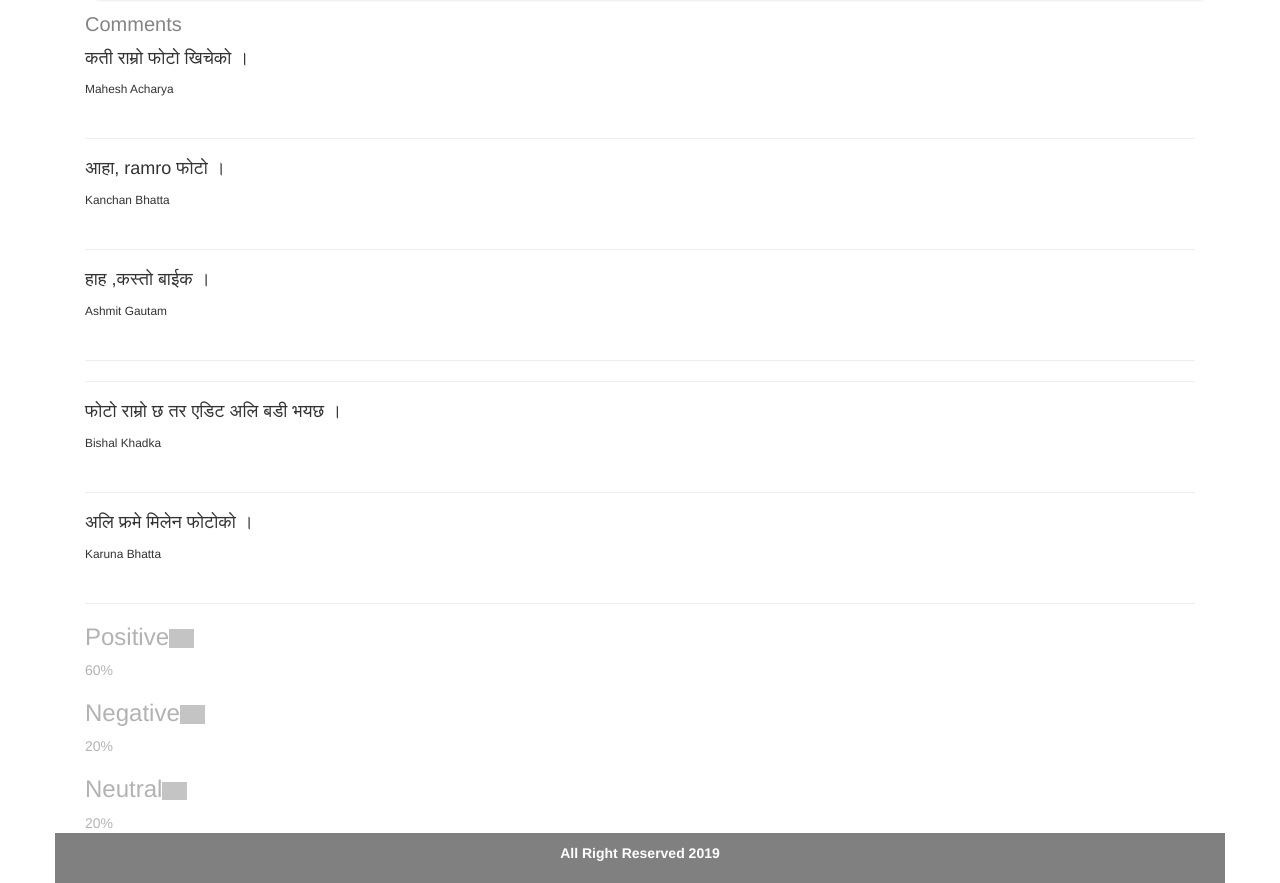
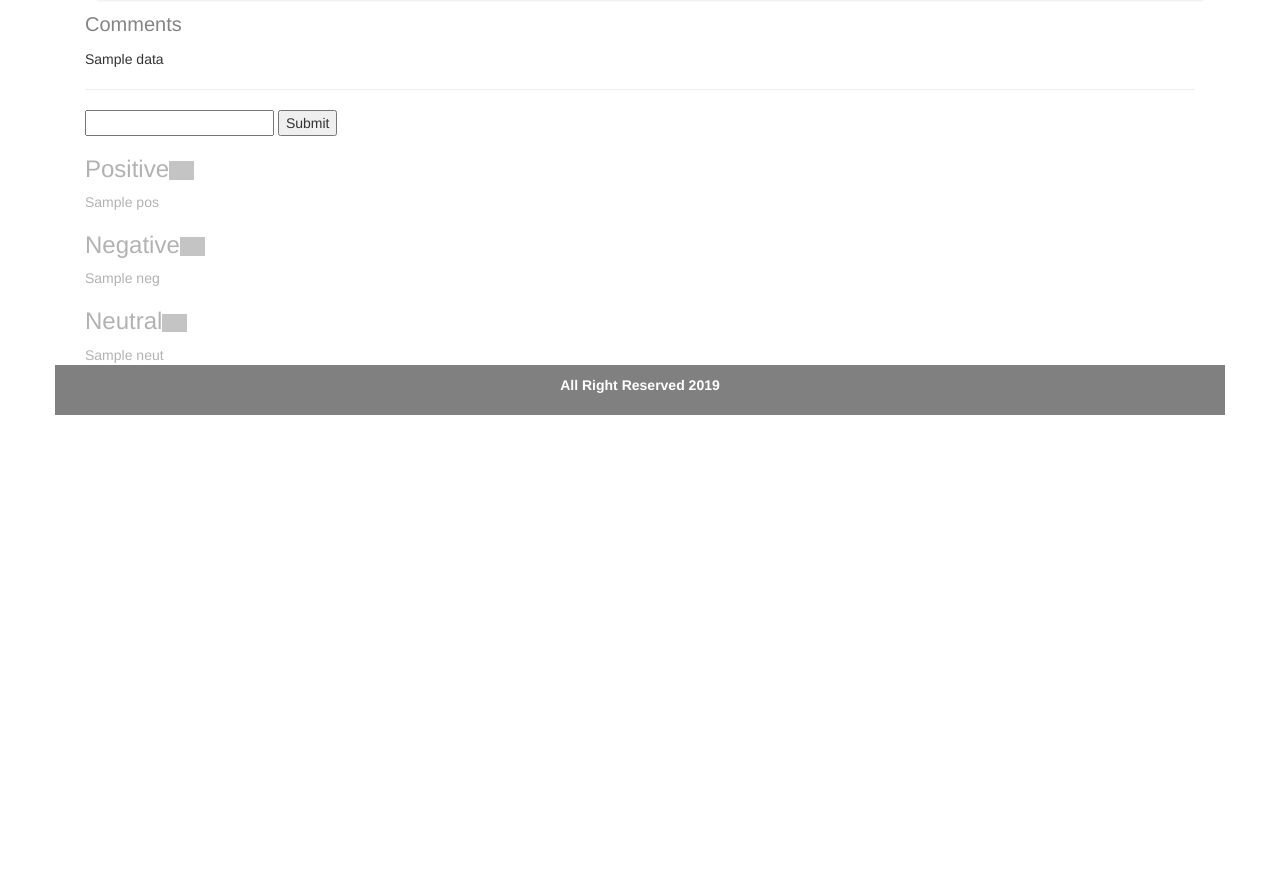
Before and after one commit to smaheshacharya/SentimentAnalysisInDjango, a Django app: template templates/blog.html in a window 1280 px wide. Shown: the part 544-1427 px from the top of the page. After the commit the page ends 959 px from the top, so only its background shows below. Run offline with Django 3.2, Linux system fonts and the light colour scheme; the template is opened without the code that fills it: most values are stand-ins (such as "Sample title", 1, 10 or a date in 2020); parts of the project's set-up code (start-up, migrations or seed data) failed here and were passed over; some libraries are stand-ins or nearby versions; grey boxes are pictures that could not be loaded.

Commit message:
add file and code

```diff
--- a/polls/models.py
+++ b/polls/models.py
@@ -1,10 +1,11 @@
 from django.db import models
 from django import forms
+from datetime import datetime
 
 # Create your models here.
 class Question(models.Model):
     question_text = models.CharField(max_length=200)
-    pub_date = models.DateTimeField('date published')
+    pub_date = models.DateTimeField('date published',default=datetime.now())
 
 
     def __str__(self):
--- a/templates/blog.html
+++ b/templates/blog.html
@@ -9,39 +9,16 @@
 
       <img style="width:100% ;height:500px; margin: 10px; border-radius: .3em; " class="img-thumbnail" src="{% static 'img/123.jpg' %}" alt="positive">
       <p style="color: balck; opacity: 0.6; font-size: 20px;">Comments</p>
+      {% for data in data %}
+        {{data}}<hr>
+      {% endfor  %}
+    <form method='get' action='/comment/'>{% csrf_token %}
+      <input type="text" name="comment" id="comment">
+      <button>Submit</button>
+    </form>
 
-      <h4>कती राम्रो फोटो खिचेको ।</h4>
-     <small>Mahesh Acharya</small>
-      <br>
-      <br>
-      <hr>
 
-       <h4>आहा, ramro फोटो ।</h4>
-       <small>Kanchan Bhatta</small>
-       <br>
-       <br>
-       <hr>
-
-       <h4>हाह ,कस्तो बाईक । </h4>
-       <small>Ashmit Gautam</small>
-       <br>
-       <br>
-       <hr>
-       <hr>
-
-      <h4>फोटो राम्रो छ तर एडिट अलि बडी भयछ ।</h4>
-      <small>Bishal Khadka</small>
-      <br>
-      <br>
-      <hr>
-
-       <h4>अलि फ्रमे मिलेन  फोटोको । </h4>
-      <small>Karuna Bhatta</small>
-      <br>
-      <br>
-      <hr>
-
-      <span style="color: gray; opacity: .6;"><h3>Positive<i><img style="width:25px;height: auto;" src="{% static 'img/neu.png' %}" alt="neutrl"></i></h3><span>60%</span><h3>Negative<i><img style="width:25px;height: auto;" src="{% static 'img/neg.png' %}" alt="neutrl"></i></h3><span>20%</span><h3>Neutral<i><img style="width:25px;height: auto;" src="{% static 'img/neu.png' %}" alt="neutrl"></i></h3><span>20%</span></span>
+      <span style="color: gray; opacity: .6; display: inline-block;"><h3>Positive<i><img style="width:25px;height: auto;" src="{% static 'img/neu.png' %}" alt="neutrl"></i></h3><span>{{pos}}</span><h3>Negative<i><img style="width:25px;height: auto;" src="{% static 'img/neg.png' %}" alt="neutrl"></i></h3><span>{{neg}}</span><h3>Neutral<i><img style="width:25px;height: auto;" src="{% static 'img/neu.png' %}" alt="neutrl"></i></h3><span>{{neut}}</span></span>
     </div>
   </div>
   <div class="container">
--- a/templates/index.html
+++ b/templates/index.html
@@ -132,7 +132,7 @@ return false;
 <h3 style="text-align:center; color:gray; opacity:.7;">सकारत्मक, नकारत्मक, तटस्थ </h3><br>
 <p style="text-align:center; color:gray;">{In this sentiment anlysis project we use Naive Bayes classification algorithm which is based on
   conditional probability
-theory. Initally we Use four thousand data.}</p>
+theory. Initally we Use three thousand data.}</p>
       </div>
 
     </div>
```
Also changed, not shown: polls/views.py (+35 -7 lines), test_data.csv (added, +11 -0 lines), db.sqlite3, mergeData.csv, polls/migrations/0005_auto_20190818_1055.py (added), 1 other file.
